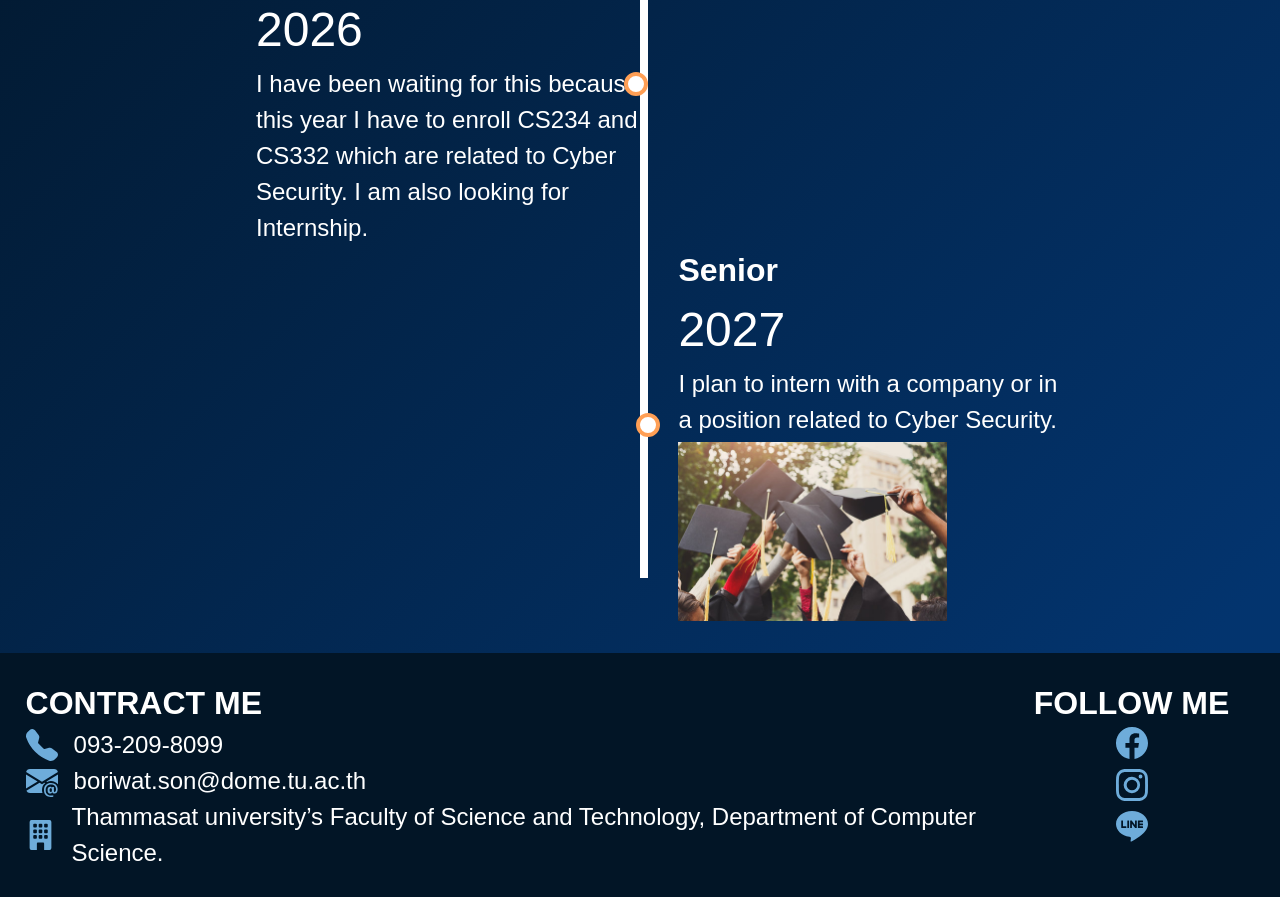
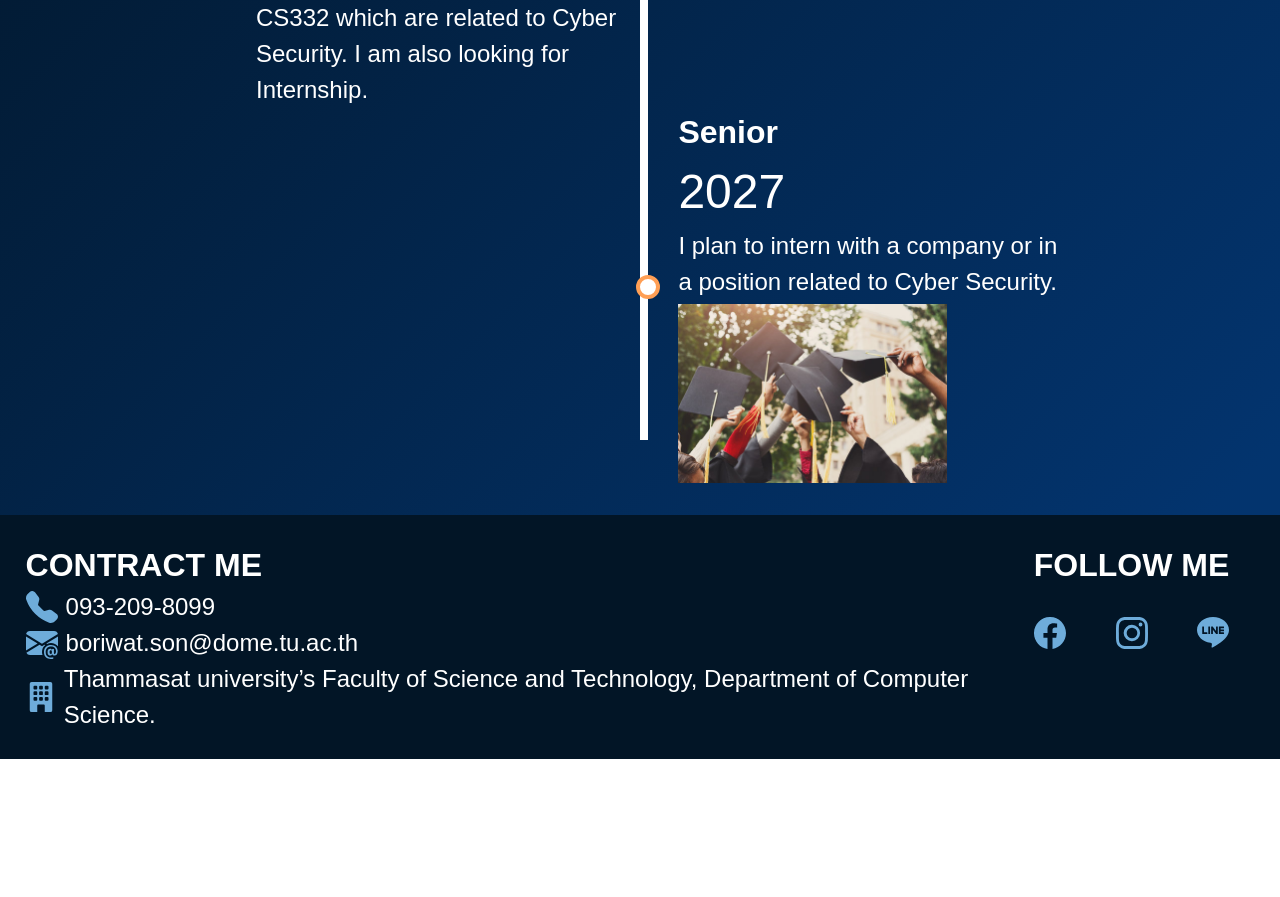
Before and after one commit to Meammi/6709681107_MyCSTUStory_03, a plain HTML site: page myjourney.html in a window 1280 px wide. Shown: the part 1103-2000 px from the top of the page. After the commit the page ends 1862 px from the top, so only its background shows below. Drawn offline with Linux system fonts and the light colour scheme; a web font is replaced by a local one.

Commit message:
refactor:change header and footer to same as index

```diff
--- a/myjourney.html
+++ b/myjourney.html
@@ -10,12 +10,12 @@
 </head>
 <body>
     <header>
-        <ul class="header-text">
-            <li><a id="Logo" href="index.html" rel="noopener noreferrer">MY CSTU STORY</a></li>
-            <li><h2><a href="index.html" rel="noopener noreferrer">HOME</a></h2></li>
-            <li><h2><a href="myjourney.html" rel="noopener noreferrer" style="color: var(--link-hover-color);">MY JOURNEY</a></h2></li>
-            <li><h2><a href="myfuture.html" rel="noopener noreferrer">MY FUTURE</a></h2></li>
-        </ul>
+        <div class="header-left"><h1><a id="Logo" href="index.html" rel="noopener noreferrer">MY CSTU STORY</a></h1></div>
+        <div class="header-right">
+            <h2><a href="index.html" rel="noopener noreferrer" style="color: var(--link-hover-color);">HOME</a></h2>
+            <h2><a href="myjourney.html" rel="noopener noreferrer">MY JOURNEY</a></h2>
+            <h2><a href="myfuture.html" rel="noopener noreferrer">MY FUTURE</a></h2>
+        </div>
     </header>
     <div class="timeline-container">
         <div class="container left-timeline">
@@ -41,19 +41,28 @@
         </div>
     </div>
     <footer>
-        <ul class="footer-left">
-            <li><h2>CONTRACT ME</h2></li>
-            <li><img class="icon" src="resources/telephone-fill.svg"></img><p> 093-209-8099</p></li>
-            <li><img class="icon" src="resources/envelope-at-fill.svg"></img><p> boriwat.son@dome.tu.ac.th</p></li>
-            <li><img class="icon" src="resources/building-fill.svg"></img><a href="https://cs.sci.tu.ac.th" target="_blank" style="text-align: left;"><p> Thammasat university’s Faculty of Science and Technology, Department of Computer Science.</p></a></li>
-        </ul>
+        <aside class="footer-left">
+            <h2>CONTRACT ME</h2>
+            <div class="footer-left-item-container">
+                <div class="footer-left-item">
+                    <img class="icon" src="resources/telephone-fill.svg"></img>
+                    <p>093-209-8099</p></div>
+                <div class="footer-left-item">
+                    <img class="icon" src="resources/envelope-at-fill.svg"></img>
+                    <p>boriwat.son@dome.tu.ac.th</p>
+                </div>
+                <div class="footer-left-item">
+                    <img class="icon" src="resources/building-fill.svg"></img>
+                    <p><a href="https://cs.sci.tu.ac.th" target="_blank" style="text-align: left;"></a> Thammasat university’s Faculty of Science and Technology, Department of Computer Science.</p></a>
+                </div>
+            </div>
+        </aside>
         <aside class="footer-right">
             <h2>FOLLOW ME</h2>
-            <ul>
-                <li><a href="https://www.facebook.com/meammi442" target="_blank" rel="noopener noreferrer"><img class="icon" src="resources/facebook.svg" alt="facebook"></img></a></li>
-                <li><a href="https://www.instagram.com/meammi_team/" target="_blank" rel="noopener noreferrer"><img class="icon" src="resources/instagram.svg" alt="instagram"></img></a></li>
-                <li><a href="" target="_blank" rel="noopener noreferrer"><img class="icon" src="resources/line.svg" alt="line"></img></a></li>
-            </ul>
+            <div class="footer-right-item-container">
+                <div class="footer-right-item"><a href="https://www.facebook.com/meammi442" target="_blank" rel="noopener noreferrer"><img class="icon" src="resources/facebook.svg" alt="facebook"></img></a></div>
+                <div class="footer-right-item"><a href="https://www.instagram.com/meammi_team/" target="_blank" rel="noopener noreferrer"><img class="icon" src="resources/instagram.svg" alt="instagram"></img></a></div>
+                <div class="footer-right-item"><a href="" target="_blank" rel="noopener noreferrer"><img class="icon" src="resources/line.svg" alt="line"></img></a></div>
             </div>
         </aside>
     </footer>
```
Also changed, not shown: myfuture.html (+6 -6 lines).
